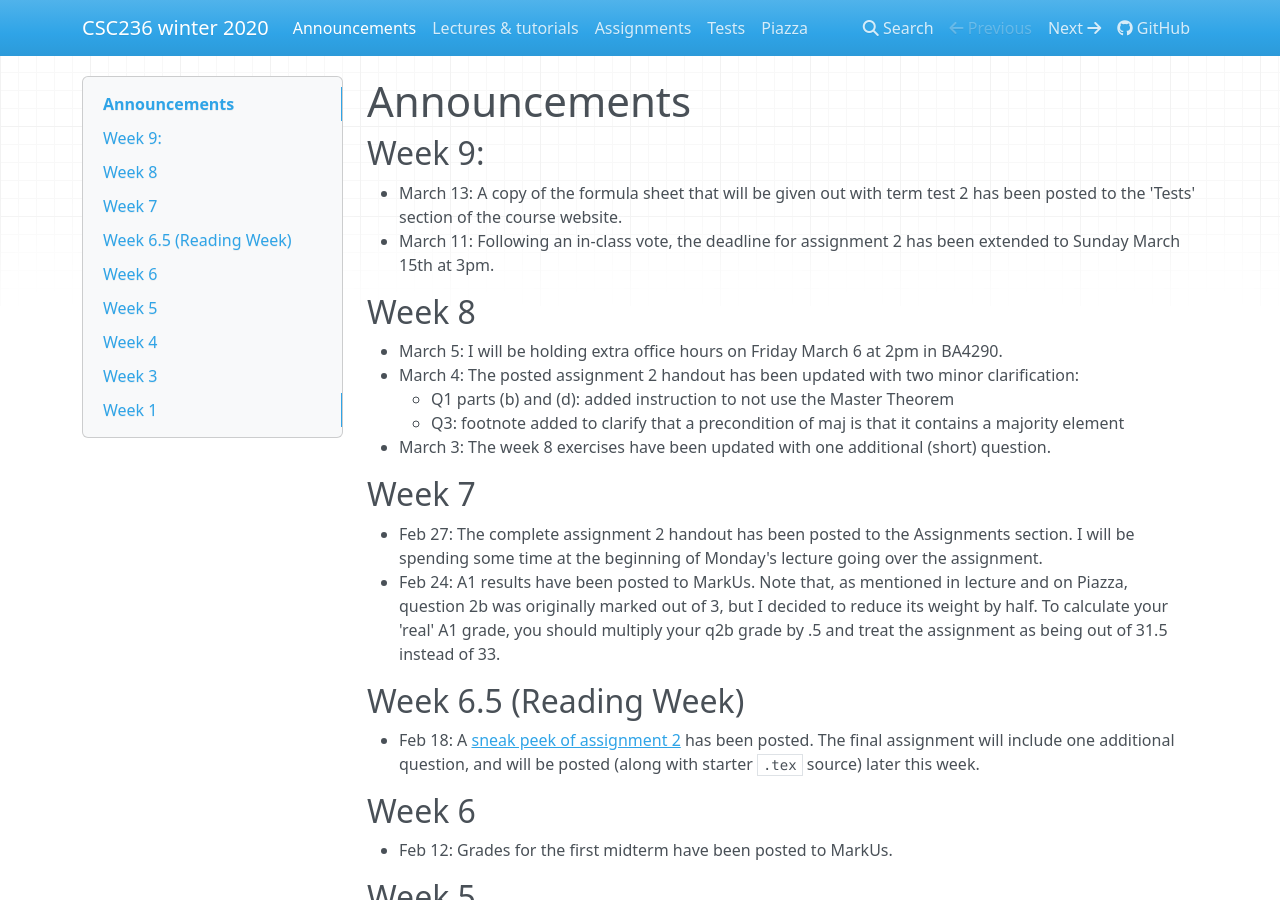
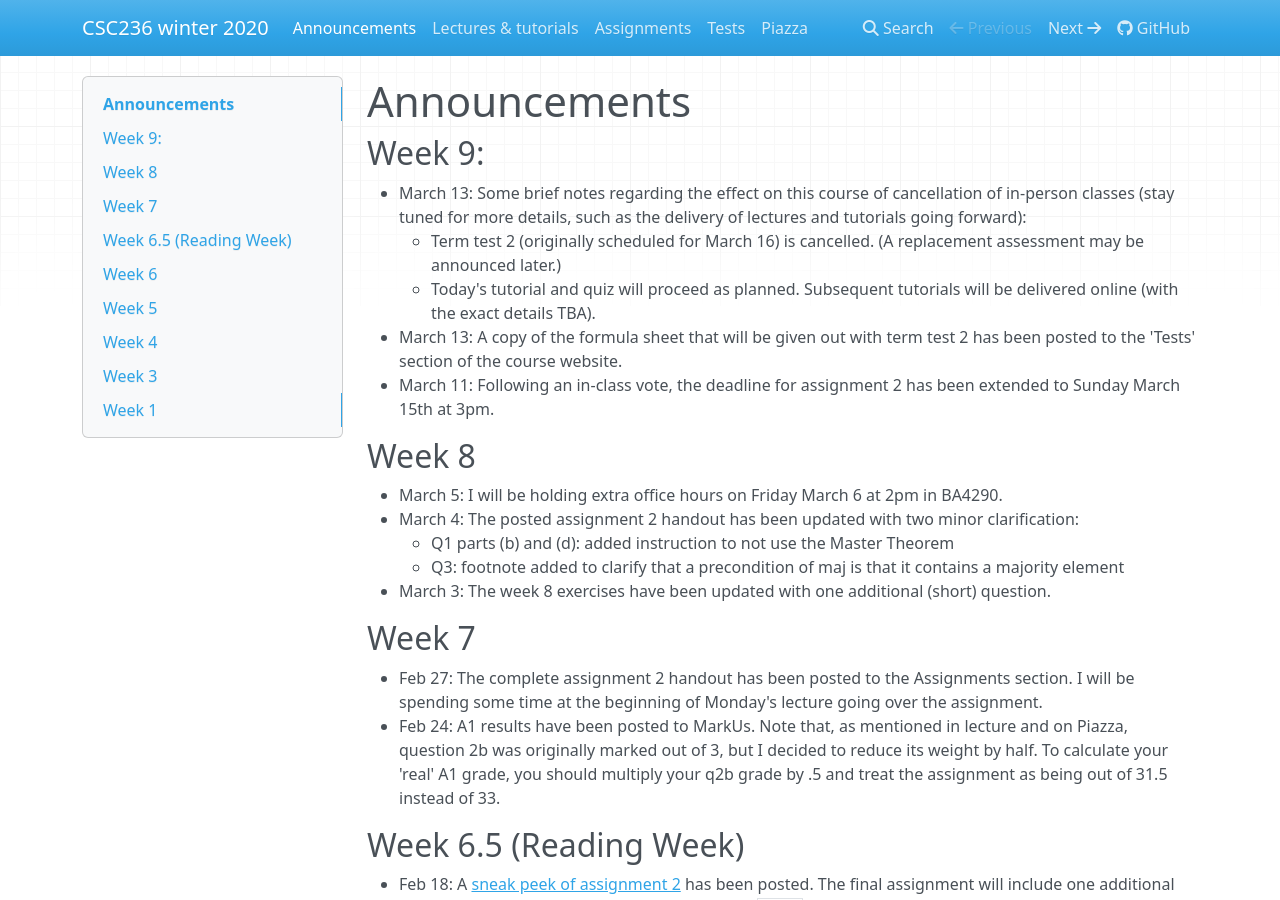
Before and after one commit to colinmorris/csc236, an MkDocs documentation site: the page built from docs/announcements.md, in a window 1280 px wide and 900 px high. Built offline with MkDocs 1.6.1, drawn with Linux system fonts in a browser that asks for light colours; nearby versions of some CDN libraries.

Commit message:
re class cancellations

```diff
--- a/docs/announcements.md
+++ b/docs/announcements.md
@@ -1,6 +1,9 @@
 # Announcements
 
 ## Week 9:
+* March 13: Some brief notes regarding the effect on this course of cancellation of in-person classes (stay tuned for more details, such as the delivery of lectures and tutorials going forward):
+    * Term test 2 (originally scheduled for March 16) is cancelled. (A replacement assessment may be announced later.)
+    * Today's tutorial and quiz will proceed as planned. Subsequent tutorials will be delivered online (with the exact details TBA).
 * March 13: A copy of the formula sheet that will be given out with term test 2 has been posted to the 'Tests' section of the course website.
 * March 11: Following an in-class vote, the deadline for assignment 2 has been extended to Sunday March 15th at 3pm.
 
```
Also changed, not shown: docs/tests.md (+3 -1 lines).
